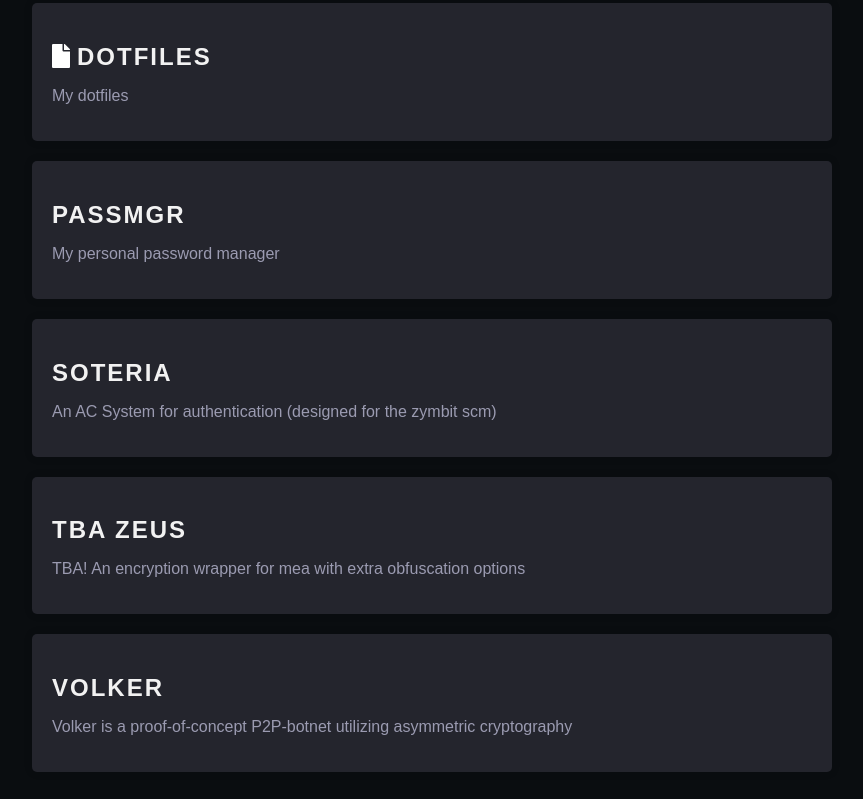
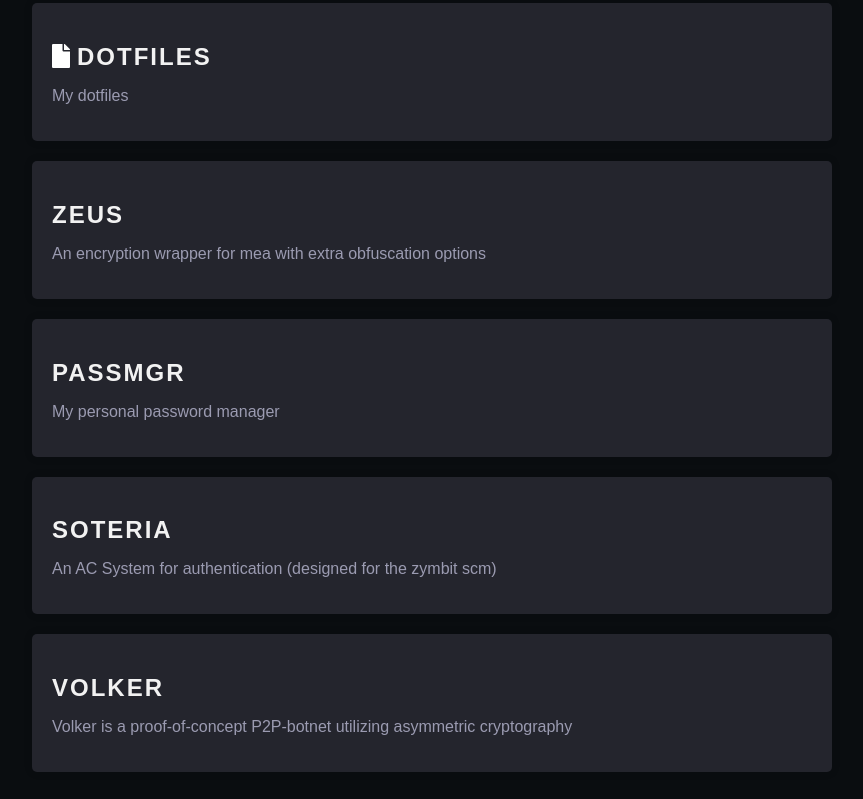
Before and after one commit to michaelengelgit/michaelengelgit.github.io, a plain HTML site: page index.html in a window 1280 px wide. Shown: the part 451-1250 px from the top of the page, without its empty margins (208-1071 px from the left). Drawn offline with Linux system fonts and the light colour scheme.

Commit message:
add zeus for public

```diff
--- a/index.html
+++ b/index.html
@@ -41,6 +41,11 @@
             <p>My dotfiles</p>
         </section>
 
+        <section class="project item" onclick="window.location.href='https://github.com/michaelengelgit/zeus.git'">
+            <h2>Zeus</h2>
+            <p>An encryption wrapper for mea with extra obfuscation options</p>
+        </section>
+
         <section class="project item" onclick="window.location.href='https://github.com/michaelengelgit/passmgr.git'">
             <h2>Passmgr</h2>
             <p>My personal password manager</p>
@@ -52,10 +57,6 @@
         </section>
 
 
-        <section class="project item" onclick="window.location.href='https://github.com/michaelengelgit/zeus.git'">
-            <h2>TBA Zeus</h2>
-            <p>TBA! An encryption wrapper for mea with extra obfuscation options</p>
-        </section>
 
         <section class="project item" onclick="window.location.href='https://github.com/dylangoepel/volker.git'">
             <h2>Volker</h2>
```
